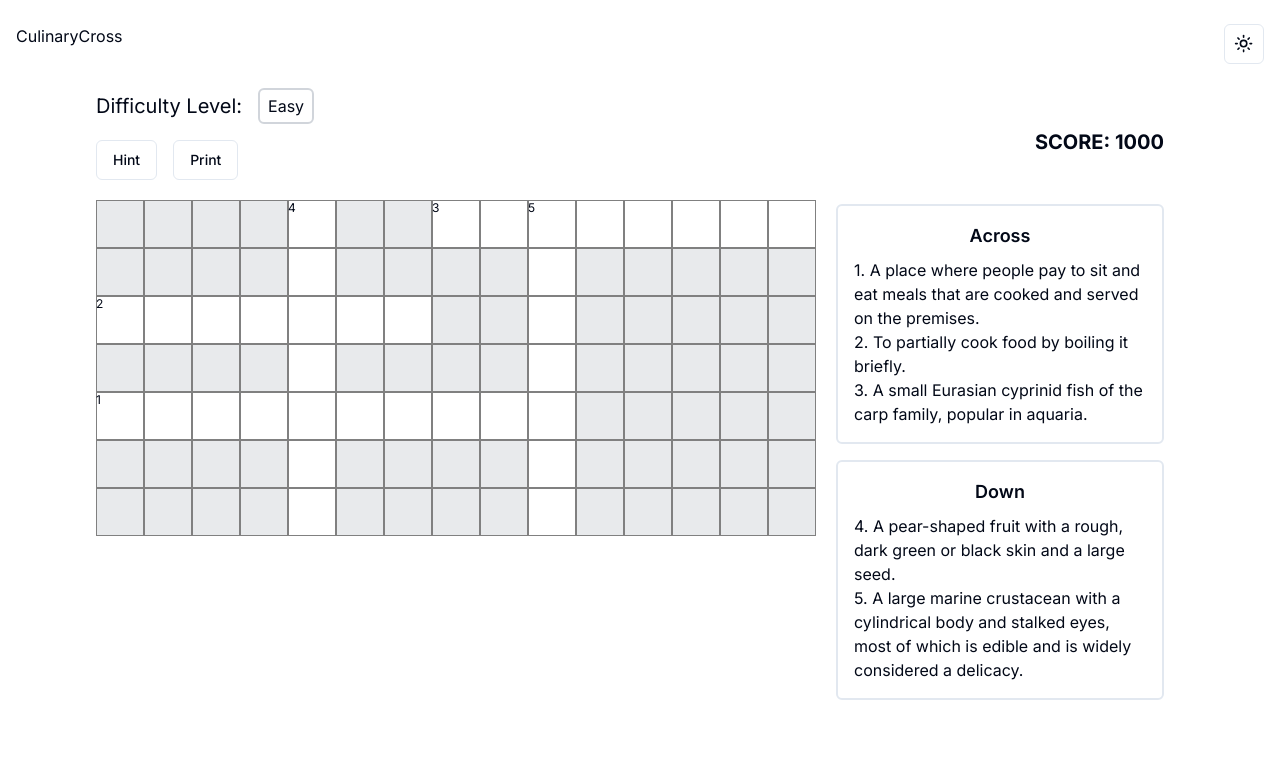
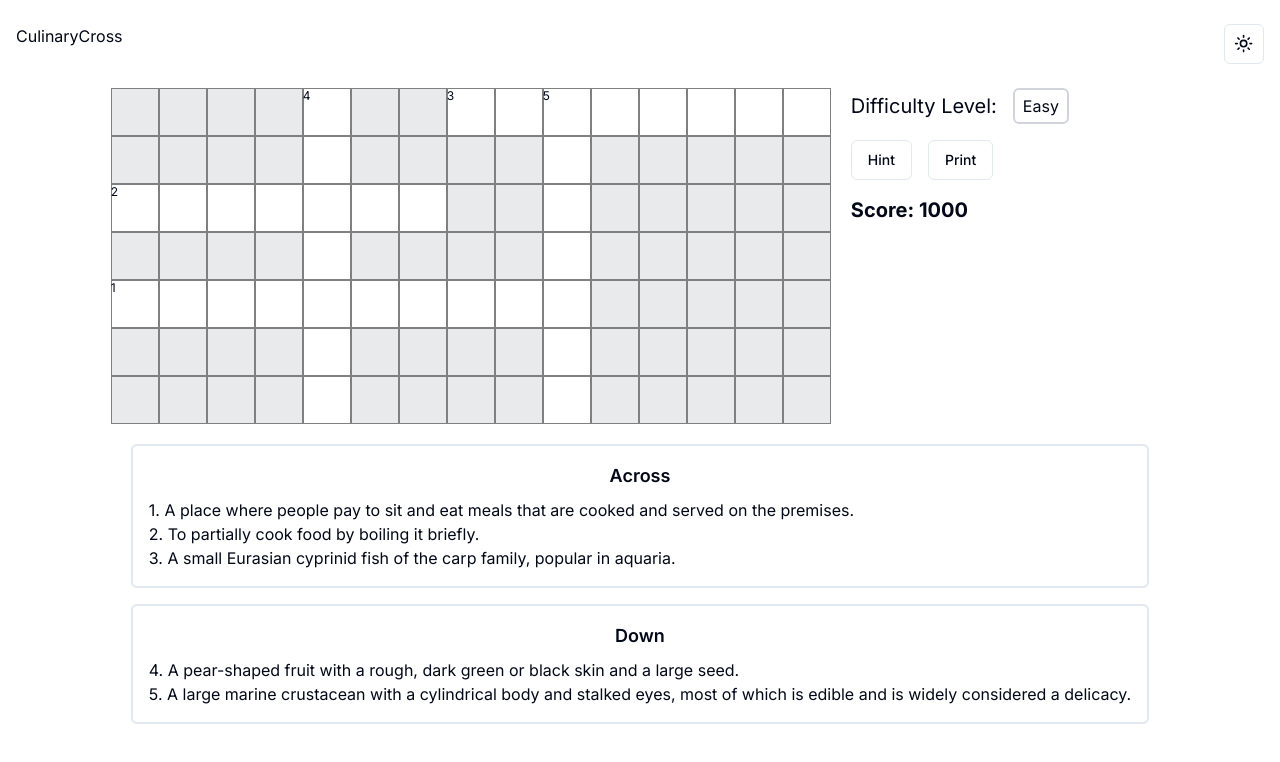
Before and after one commit to mahanshAdtiya/CullinaryCross, a Next.js app: page / in a window 1280 px wide. Shown: the top 762 px of the page. Built offline with nearby package versions, Linux system fonts and the light colour scheme.

Commit message:
styling removed

```diff
--- a/src/components/CrosswordGrid.tsx
+++ b/src/components/CrosswordGrid.tsx
@@ -330,22 +330,7 @@ const CrosswordGrid: React.FC = () => {
           </AlertDescription>
         </Alert>
       )}
-      <div className="flex w-full">
-        <div className="flex-1 items-center mb-5">
-          <CustomizePanel
-            onUpdateDifficulty={updateDifficulty}
-            onUseHint={useHint}
-            onPrint={handlePrint}
-          />
-        </div>
-        <div className="flex items-center mt-4 ml-4 mb-5">
-          <div className="text-xl mr-5">
-            <strong>SCORE: {score}</strong>
-          </div>
-        </div>
-      </div>
-
-      <div className="flex w-full max-w-6xl">
+      <div className="flex flex-col lg:flex-row justify-center items-start w-full max-w-6xl">
         <div ref={crosswordContainerRef} className="crossword-container">
           {grid.map((row, rowIndex) => (
             <div key={rowIndex} className="flex">
@@ -375,11 +360,19 @@ const CrosswordGrid: React.FC = () => {
                 const expectedChar = cell ? cell.toLowerCase() : "";
                 const isCorrect =
                   userInput[key]?.toLowerCase() === expectedChar && cell !== "";
-                const borderColor = isCorrect && cell !== "" ? "green" : "gray";
+                const borderColor =
+                  isCorrect && cell !== "" && difficulty !== "Hard"
+                    ? "green"
+                    : "gray";
                 const borderWidth = cell !== "" ? "1px" : "1px";
                 const backgroundColor =
-                  isCorrect && cell !== "" ? "#abf7b1" : cellBackgroundClass;
-                const textColor = isCorrect && cell !== "" ? "black" : "white";
+                  isCorrect && cell !== "" && difficulty !== "Hard"
+                    ? "#abf7b1"
+                    : cellBackgroundClass;
+                const textColor =
+                  isCorrect && cell !== "" && difficulty !== "Hard"
+                    ? "black"
+                    : "white";
 
                 return (
                   <div
@@ -392,17 +385,18 @@ const CrosswordGrid: React.FC = () => {
                       </span>
                     )}
                     <textarea
+                      id={`cell-${rowIndex}-${cellIndex}`}
                       className={`border-2 border-gray-300 p-1 md:p-2 text-center align-middle ${
                         !cell && "text-gray-300"
                       } w-full h-full`}
                       maxLength={1}
                       value={userInput[key]}
-                      onChange={(e) => handleInputChange(e, rowIndex, cellIndex)}
+                      onChange={(e) =>
+                        handleInputChange(e, rowIndex, cellIndex)
+                      }
                       onKeyDown={(e) => handleKeyDown(e, rowIndex, cellIndex)}
                       data-key={`${rowIndex},${cellIndex}`}
                       disabled={!cell}
-                      id={`textarea-${rowIndex}-${cellIndex}`}
-                      name={`textarea-${rowIndex}-${cellIndex}`}
                       style={{
                         resize: "none",
                         overflow: "hidden",
@@ -418,11 +412,25 @@ const CrosswordGrid: React.FC = () => {
             </div>
           ))}
         </div>
-        <div className="flex-1 items-center">
-          <div className="crossword-clues px-5 py-1">
-            {clues && <LeftPanel layoutResult={layoutResult} />}
+        <div className="flex-1 items-center ml-5">
+          <CustomizePanel
+            onUpdateDifficulty={updateDifficulty}
+            onUseHint={useHint}
+            onPrint={handlePrint}
+          />
+          <div className="mt-4">
+            <div className="mt-4">
+              <div className="mt-4">
+                <div className="text-xl">
+                  <strong>Score: {score}</strong>
+                </div>
+              </div>
+            </div>
           </div>
         </div>
+      </div>
+      <div className="crossword-clues w-full px-5 py-5">
+        {clues && <LeftPanel layoutResult={layoutResult} />}
       </div>
     </div>
   );
```
